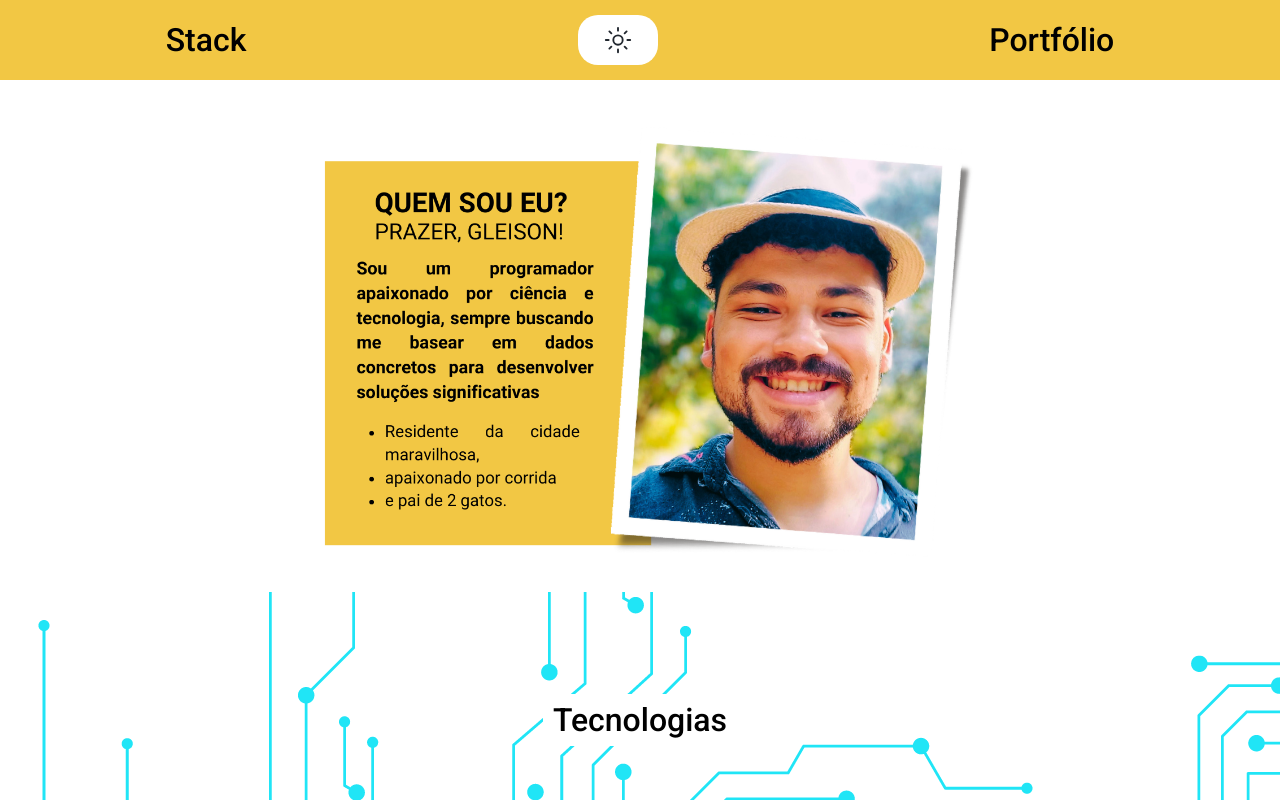
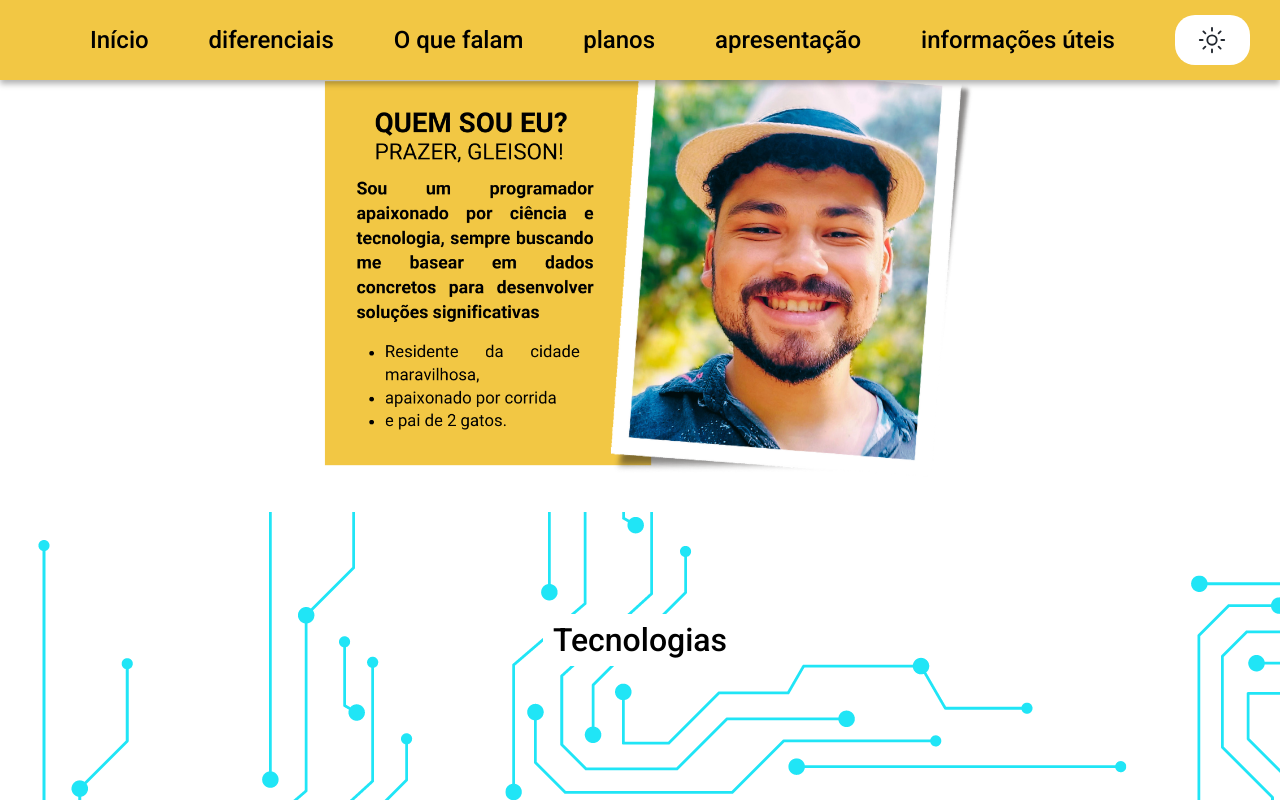
Before and after one commit to gleiMoura/cosmoEducationSite, a React (Vite) app: page / in a window 1280 px wide. Shown: the top 800 px of the page. Built offline with nearby package versions, Linux system fonts and the light colour scheme; the HTML template or start-up script is replaced by a standard one.

Commit message:
✨ feat: create a new fixed header

```diff
--- a/src/components/Header.tsx
+++ b/src/components/Header.tsx
@@ -11,22 +11,23 @@ interface HeaderProps {
 const Header: FC<HeaderProps> = ({ changeMode, mode }) => {
     return (
         <HeaderMain>
-            <a onClick={() => {
-                document.getElementById("tecnologies")
-                    ?.scrollIntoView({ behavior: "smooth" })
-            }
-            }>Stack</a>
+            <div className="links">
+                <a onClick={() => {
+                    document.getElementById("presentation")
+                        ?.scrollIntoView({ behavior: "smooth" })
+                }}>Início</a>
+                <a>diferenciais</a>
+                <a>O que falam</a>
+                <a>planos</a>
+                <a>apresentação</a>
+                <a>informações úteis</a>
+            </div>
             <Mode mode={mode} onClick={() => {
                 changeMode()
             }}>
                 {mode ? <IoMoon size={30} /> : <IoSunnyOutline size={30} />}
 
             </Mode>
-            <a onClick={() => {
-                document.getElementById("portfolio")
-                    ?.scrollIntoView({ behavior: "smooth" })
-            }
-            }>Portfólio</a>
         </HeaderMain>
     )
 };
@@ -34,17 +35,37 @@ const Header: FC<HeaderProps> = ({ changeMode, mode }) => {
 const HeaderMain = styled.header`
     width: 100%;
     height: 80px;
+    box-shadow: 0 4px 6px rgba(0, 0, 0, 0.3);
+    position: fixed;
+    padding: 30px;
+    box-sizing: border-box;
     display: flex;
-    justify-content: space-around;
+    justify-content: space-between;
     align-items: center;
     background-color: #F2C744;
+
+    .links {
+        width: 100%;
+        display: flex;
+        justify-content: space-evenly;
+    }
 
     a{
         color: black;
         font-weight: 500;
-        font-size: 2rem;
+        font-size: 1.5rem;
         font-family: 'Roboto';
         cursor: pointer;
+    }
+
+    a:hover{
+        color: #929191
+    }
+
+    @media(max-width: 950px) {
+        a{
+            font-size: 1rem;
+        }
     }
 `;
 
```
